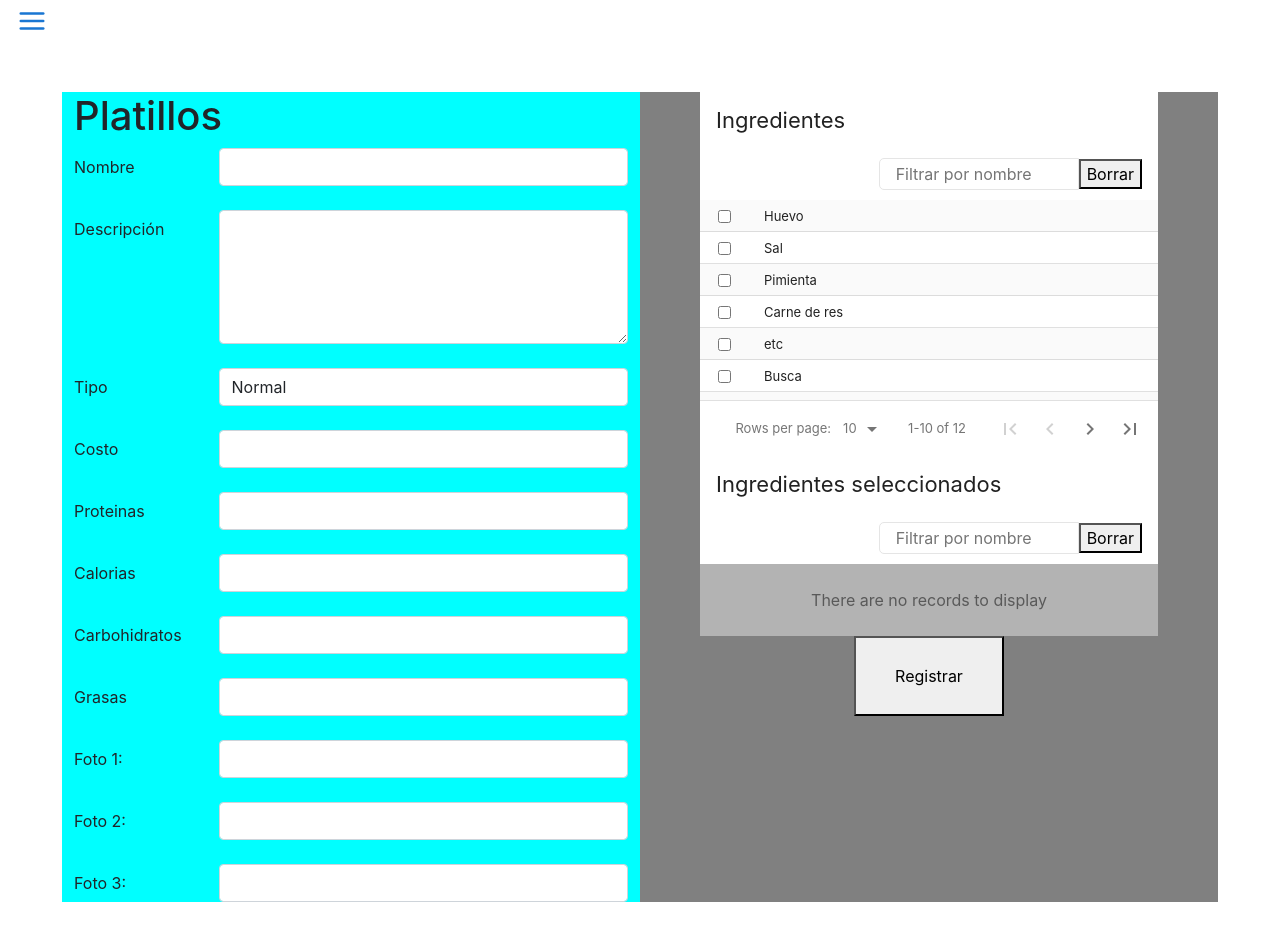
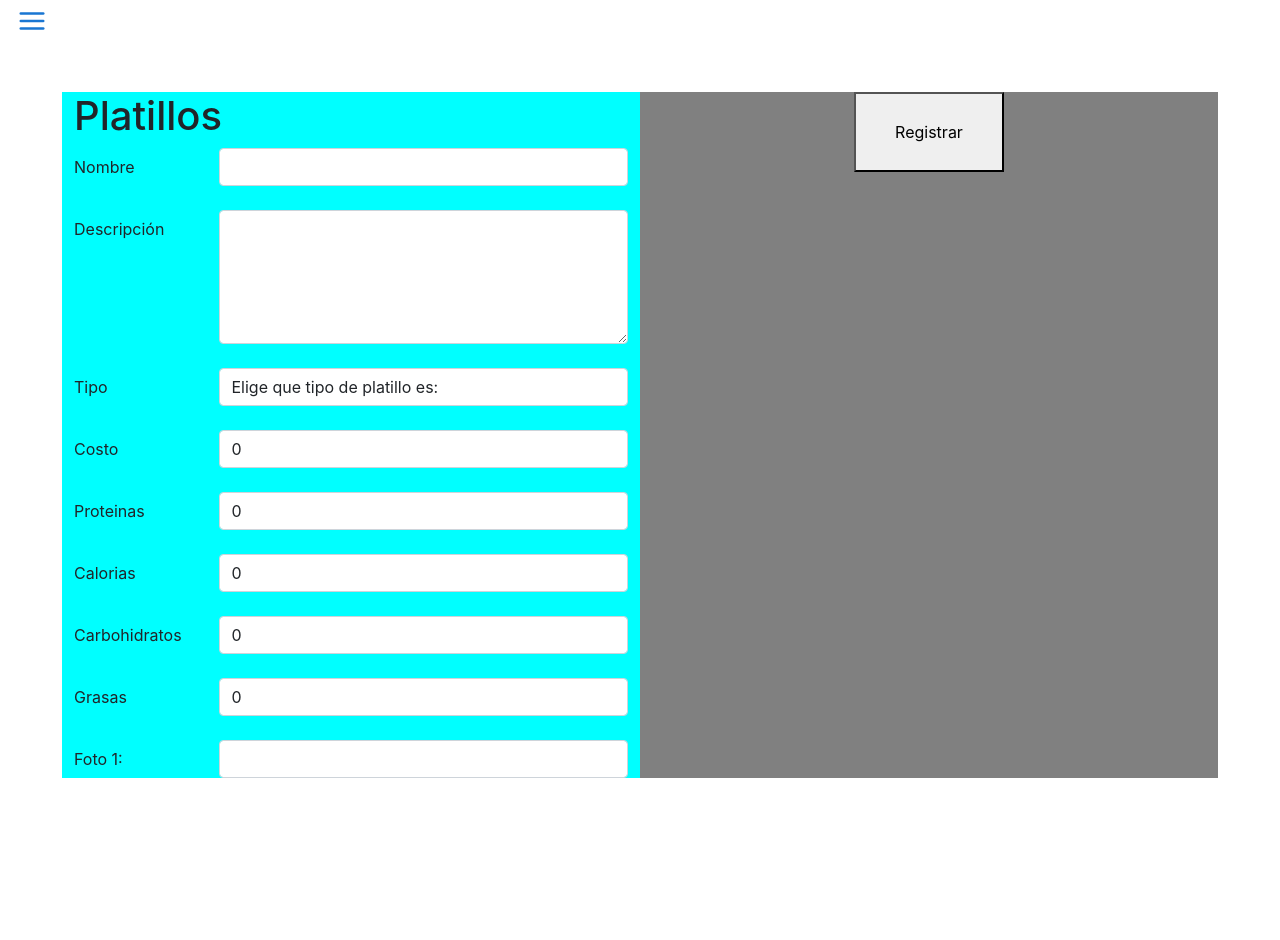
Before and after one commit to LianMaldonadoGalan/SMARTFEEDFEADMIN, a React (Create React App) app: page /add-meal in a window 1280 px wide. Shown: the top 940 px of the page. After the commit the page ends 828 px from the top, so only its background shows below. Built offline with nearby package versions, Linux system fonts and the light colour scheme.

Commit message:
Version 4. Añadir, eliminar. Platillos/Ingredientes.

```diff
--- a/src/App.js
+++ b/src/App.js
@@ -7,6 +7,7 @@ import Ingredients from './components/Ingredients';
 import Meals from './components/Meals'
 import ModifyMeal from './components/ModifyMeal'
 import ModifyIngredient from './components/ModifyIngredient';
+import Recipe from './components/Recipe';
 import DrawerTemp from './components/DrawerTemp';
 import { Provider as MealProvider } from './context/MealContext'
 import { Provider as IngredientProvider } from './context/IngredientContext'
@@ -25,6 +26,7 @@ function App() {
           <Route path='/add-ingredients' element={<AddIngredient />}/>
           <Route path='/modify-meal/:id' element={<ModifyMeal />} />
           <Route path='/modify-ingredient/:id' element={<ModifyIngredient />} />
+          <Route path='/recipe/:id' element={<Recipe />} />
         </Routes>
       </MealProvider>
     </IngredientProvider>
--- a/src/components/AddMeal.jsx
+++ b/src/components/AddMeal.jsx
@@ -1,6 +1,7 @@
-import React, { useState } from "react"
+import React, { useContext, useState } from "react"
 import TableIngredientsSelect from './TableIngredientsSelect'
 import { useNavigate } from "react-router-dom"
+import { Context as MealContext } from "../context/MealContext"
 
 const AddMeal = () => {
     let navigate = useNavigate();
@@ -13,34 +14,36 @@ const AddMeal = () => {
     const [ carbohi, setCarbohi ] = useState(0);
     const [ grasas, setGrasas ] = useState(0);
     const [ imagen, setImagen ] = useState("");
+    const { createMeal } = useContext(MealContext);
 
     return(
         <main>
             <div className="container-fluid">
                 <div className="row" style={{ margin: 50, backgroundColor: 'aqua'}}>
-                    <div className="col">
+                <div className="col">
                         <h1>Platillos</h1>
                         <form>
                             <div className="form-group row">
                                 <label for="Nombre:" className="col-sm-3 col-form-label">Nombre</label>
                                 <div className="col">
-                                    <input type={Text} class="form-control" id="Nombre"/>
+                                    <input type={Text} value={nombre} class="form-control" id="Nombre" onChange={event => setNombre(event.target.value)}/>
                                 </div>
                             </div>
                             <br />
                             <div className="form-group row">
                                 <label for="Descripción:" className="col-sm-3 col-form-label">Descripción</label>
                                 <div className="col">
-                                    <textarea class="form-control" id="Descripcion" rows={5}/>
+                                    <textarea class="form-control" value={descrp} id="Descripcion" rows={5} onChange={event => setDescrp(event.target.value)}/>
                                 </div>
                             </div>
                             <br />
                             <div className="form-group row">
                                 <label for="Tipo:" className="col-sm-3 col-form-label">Tipo</label>
                                 <div className="col">
-                                    <select class="form-control" id="Tipo">
-                                        <option>Normal</option>
-                                        <option>Vegetariano</option>
+                                    <select class="form-control" id="Tipo" value={tipo} onChange={e => setTipo(e.target.value)}>
+                                        <option>Elige que tipo de platillo es:</option>
+                                        <option value='C' key='C'>Normal</option>
+                                        <option value='V' key='V'>Vegetariano</option>
                                     </select>
                                 </div>
                             </div>
@@ -48,71 +51,63 @@ const AddMeal = () => {
                             <div className="form-group row">
                                 <label for="Costo" className="col-sm-3 col-form-label">Costo</label>
                                 <div className="col">
-                                    <input type="number" class="form-control" id="Costo"/>
+                                    <input type="number" value={costo} class="form-control" id="Costo" onChange={event => setCosto(event.target.value)}/>
                                 </div>
                             </div>
                             <br />
                             <div className="form-group row">
                                 <label for="Proteinas" className="col-sm-3 col-form-label">Proteinas</label>
                                 <div className="col">
-                                    <input type="number" class="form-control" id="Proteinas"/>
+                                    <input type="number" value={proteinas} class="form-control" id="Proteinas" onChange={event => setProteinas(event.target.value)}/>
                                 </div>
                             </div>
                             <br />
                             <div className="form-group row">
                                 <label for="Calorias"className="col-sm-3 col-form-label">Calorias</label>
                                 <div className="col">
-                                    <input type="number" class="form-control" id="Calorias"/>
+                                    <input type="number" value={calorias} class="form-control" id="Calorias" onChange={event => setCalorias(event.target.value)}/>
                                 </div>
                             </div>
                             <br />
                             <div className="form-group row">
-                                <label for="Carbohidratos" className="col-sm-3 col-form-label">Carbohidratos</label>
+                                <label for="Carbohidratos"  className="col-sm-3 col-form-label">Carbohidratos</label>
                                 <div className="col">
-                                    <input type="number" class="form-control" id="Carbohidratos"/>
+                                    <input type="number" value={carbohi} class="form-control" id="Carbohidratos" onChange={event => setCarbohi(event.target.value)}/>
                                 </div>
                             </div>
                             <br />
                             <div className="form-group row">
                                 <label for="Grasas" className="col-sm-3 col-form-label">Grasas</label>
                                 <div className="col">
-                                    <input type="number" class="form-control" id="Grasas"/>
+                                    <input type="number" value={grasas} class="form-control" id="Grasas" onChange={event => setGrasas(event.target.value)}/>
                                 </div>
                             </div>
                             <br />
                             <div className="form-group row">
                                 <label for="Foto 1:" className="col-sm-3 col-form-label">Foto 1:</label>
                                 <div className="col">
-                                    <input type={Text} class="form-control" id="Descripcion" rows={5}/>
-                                </div>
-                            </div>
-                            <br />
-                            <div className="form-group row">
-                                <label for="Foto 2:" className="col-sm-3 col-form-label">Foto 2:</label>
-                                <div className="col">
-                                    <input type={Text} class="form-control" id="Descripcion" rows={5}/>
-                                </div>
-                            </div>
-                            <br />
-                            <div className="form-group row">
-                                <label for="Foto 3:" className="col-sm-3 col-form-label">Foto 3:</label>
-                                <div className="col">
-                                    <input type={Text} class="form-control" id="Descripcion" rows={5}/>
+                                    <input type={Text} value={imagen} class="form-control" id="Descripcion" rows={5} onChange={event => setImagen(event.target.value)}/>
                                 </div>
                             </div>
                         </form>
                     </div>
                     <div className="col" style={{backgroundColor: 'gray'}}>
                         <div className="container">
-                            <TableIngredientsSelect titleTable='Ingredientes'/>
+                            {/*<TableIngredientsSelect titleTable='Ingredientes'/>*/}
                         </div>
                         <div className="row">
                             <div className="d-flex justify-content-center">
                                 <button
                                     onClick={() => {
-                                        const confirmacion = window.confirm('PUTISIMO')
-                                        if(confirmacion){
-                                            navigate('/meals')
+                                        if(tipo===""){
+                                            alert('Selecciona que tipo de platillo es.')
+                                        }
+                                        else{
+                                            const confirmacion = window.confirm('¿Seguro que quieres guardar?')
+                                            if(confirmacion){
+                                                createMeal(nombre, imagen, descrp, tipo, costo, proteinas, calorias, carbohi, grasas);
+                                                navigate('/meals')
+                                            }
                                         }
                                 }} style={{width: 150, height:80}}>
                                     Registrar
--- a/src/components/Ingredients.jsx
+++ b/src/components/Ingredients.jsx
@@ -1,11 +1,11 @@
 import React from "react";
+import { useParams } from "react-router";
 import Table from './TableIngredients';
 
 const Ingredients = () => {
 
     return (
         <>
-
             <Table
                 titleTable='Ingredientes'
                 addNewRoute='/add-ingredients'
--- /dev/null
+++ b/src/components/Recipe.js
@@ -0,0 +1,11 @@
+import React from "react";
+
+const Recipe = () => {
+    return(
+        <div>
+            <h1>Receta</h1>
+        </div>
+    )
+}
+
+export default Recipe;
--- a/src/context/MealContext.js
+++ b/src/context/MealContext.js
@@ -22,9 +22,17 @@ const getMeal = dispatch => async (id) => {
     dispatch({ type: 'get-meal', payload: response.data });
 }
 
+const createMeal = dispatch => async (name, photo, description, type, cost, protein, calories, carbohydrates, fats) => {
+    await smartFeed.post('/meals', {name, photo, description, type, cost, protein, calories, carbohydrates, fats});
+}
+
+const deleteMeal = dispatch => async (id) => {
+    await smartFeed.delete('/meals/'+id);
+    //dispatch({ type: 'del-ingredient', payload: response})
+}
 
 export const { Provider, Context } = createDataContext(
   mealReducer,
-  { fetchMeals, getMeal },
+  { fetchMeals, getMeal, createMeal, deleteMeal },
   []
 );
```
Also changed, not shown: src/components/TableIngredients.js (+18 -4 lines), src/components/TableMeals.js (+24 -4 lines), src/context/IngredientContext.js (+6 -3 lines).
